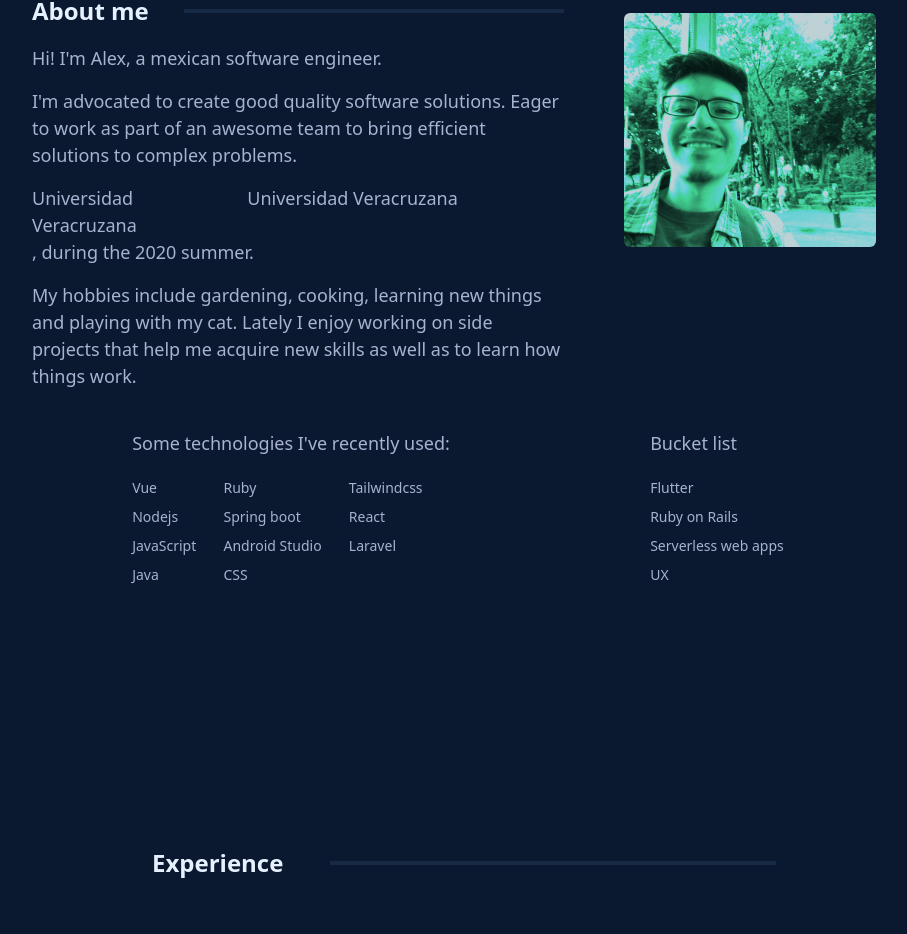
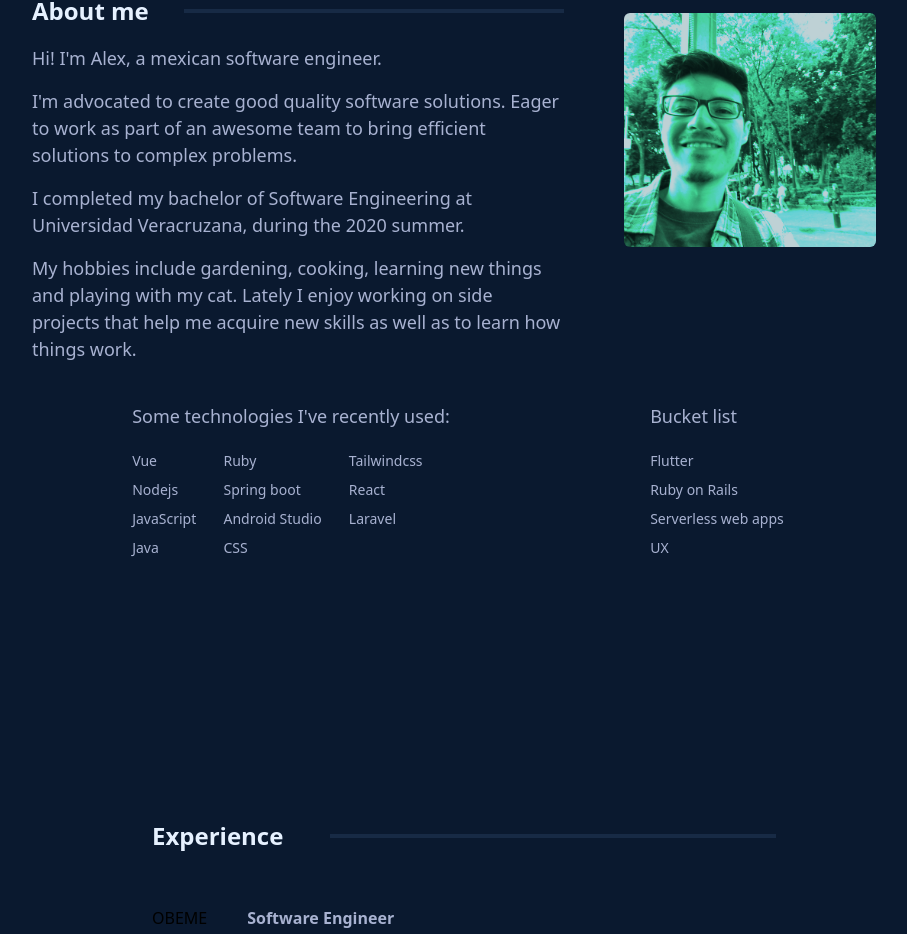
Before and after one commit to Alex-Camara/portfolio, a Vue app: page /about-me in a window 1280 px wide. Shown: the part 903-1837 px from the top of the page, without its empty margins (176-1083 px from the left). Built offline with nearby package versions, Linux system fonts and the light colour scheme.

Commit message:
corrected redaction in about me section

```diff
--- a/package.json
+++ b/package.json
@@ -16,6 +16,7 @@
     "tailwindcss": "^1.9.5",
     "vue": "^2.6.11",
     "vue-class-component": "^7.2.3",
+    "vue-lottie": "^0.2.1",
     "vue-property-decorator": "^8.4.2",
     "vue-router": "^3.2.0",
     "vue-template-loader": "^1.1.0",
--- a/src/views/AboutMe.vue
+++ b/src/views/AboutMe.vue
@@ -23,7 +23,7 @@
             complex problems.
           </p>
           <div class="flex flex-wrap mb-4">
-            <p>Universidad Veracruzana &shy;</p>
+            <p class="mr-1">I completed my bachelor of Software Engineering at</p>
             <a href="https://www.uv.mx/" target="_blank" class="link-text">
               Universidad Veracruzana
             </a>
```
Also changed, not shown: 1 other file (tests, documents, lock files or other folders).
